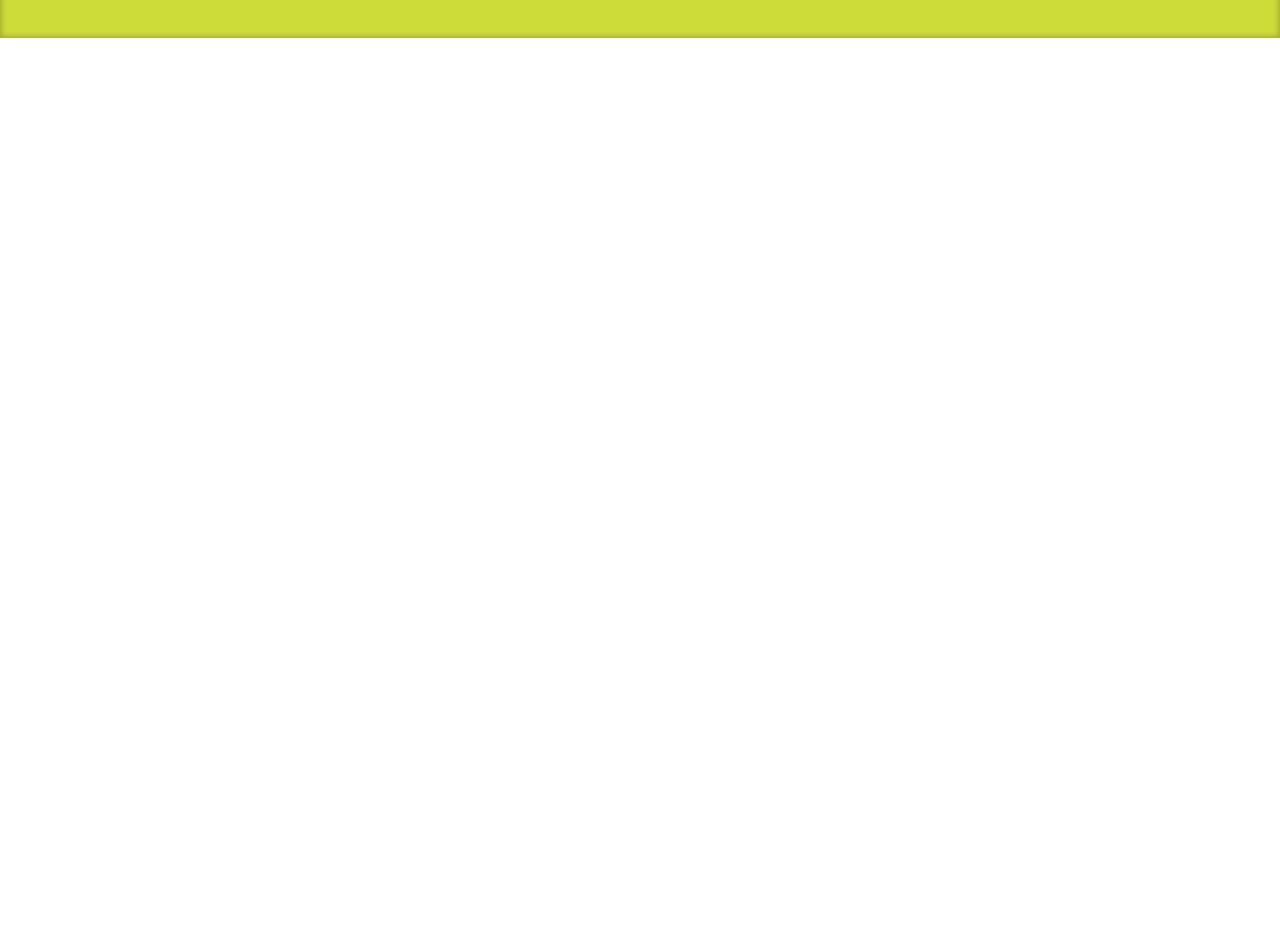
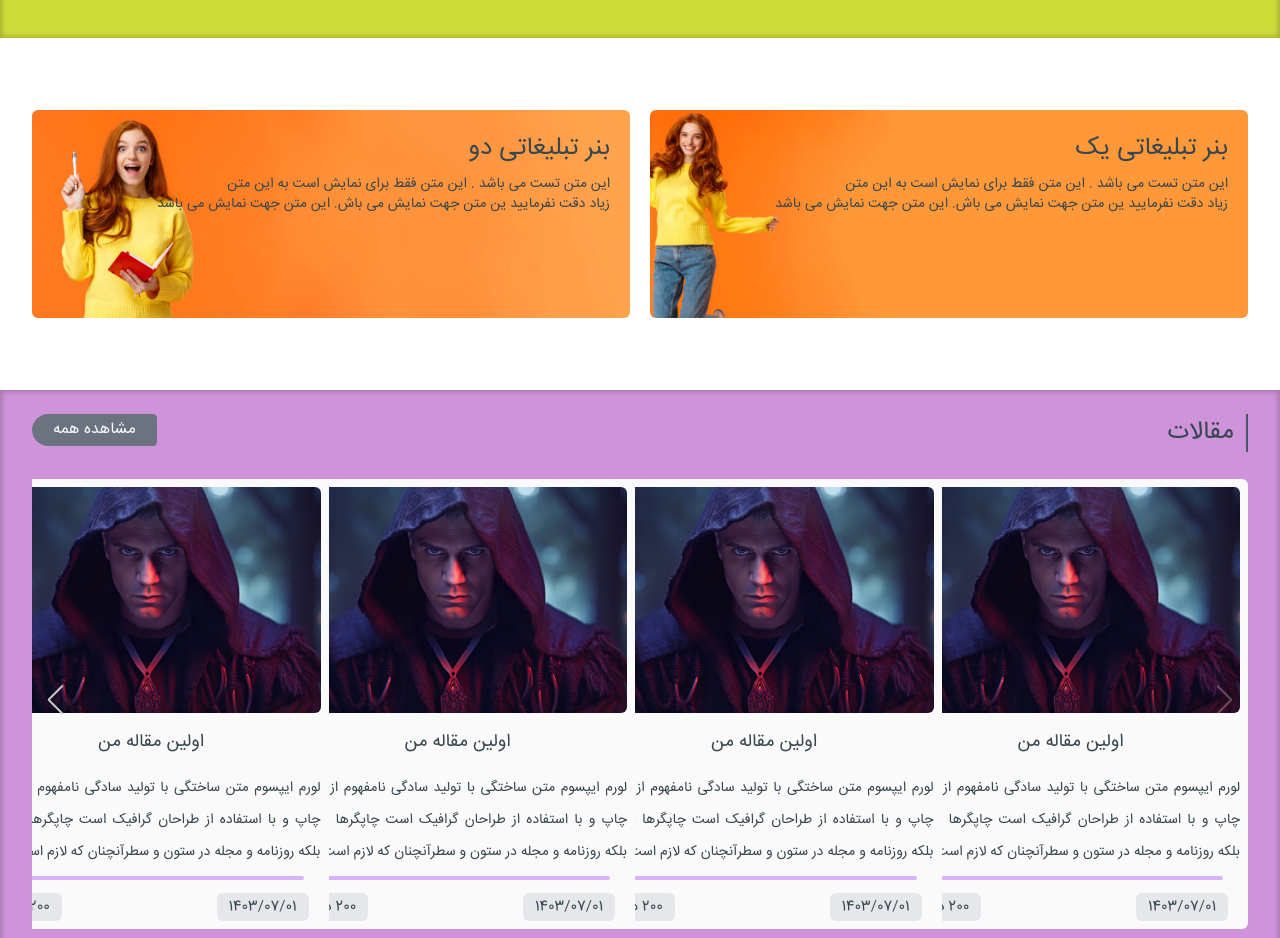
Before and after one commit to jsaraj/File-Store-Website, a Next.js app: page / in a window 1280 px wide. Shown: the part 3274-4212 px from the top of the page. Before the commit the page ends 3344 px from the top, so only its background shows below. Built offline with nearby package versions, Linux system fonts and the light colour scheme.

Commit message:
Add last Blog Slider to main page

```diff
--- /dev/null
+++ b/components/banner/EndBanner.jsx
@@ -0,0 +1,43 @@
+"use client"
+
+import Image from "next/image";
+import Link from "next/link";
+import { useState } from "react";
+
+const EndBanner = () => {
+    const [scaleBanner1, setScaleBanner1] = useState(false)
+    const [scaleBanner2, setScaleBanner2] = useState(false)
+    return (
+        <div className="flex flex-wrap md:flex-nowrap gap-5 container py-10 justify-center md:justify-between">
+            <Link href="#">
+                <div className="relative hover:rotate-2 transition-all duration-200" onMouseEnter={() => setScaleBanner1(true)} onMouseLeave={() => setScaleBanner1(false)}>
+                    <Image
+                        src="/images/pic/banner11.jpg"
+                        alt="Banner1"
+                        height={488}
+                        width={1400}
+                        className="rounded-md"
+                        quality="100" />
+                    <h2 className={scaleBanner1 ? "absolute top-5 right-5 scale-110 transition-all duration-200 " : "absolute top-5 right-5 scale-100 transition-all duration-200 "}>بنر تبلیغاتی یک</h2>
+                    <p className={scaleBanner1 ? "absolute top-20 right-5 text-sm transition-all duration-200 hidden sm:block" : "absolute top-16 right-5 text-sm transition-all duration-200 hidden sm:block"}>این متن تست می باشد .  این متن فقط برای نمایش است به این   متن <br />زیاد دقت نفرمایید ین متن جهت نمایش می باش.  این متن جهت نمایش می باشد</p>
+                </div>
+            </Link>
+            <Link href="#">
+                <div className="relative hover:-rotate-2 transition-all duration-200" onMouseEnter={() => setScaleBanner2(true)} onMouseLeave={() => setScaleBanner2(false)}>
+                    <Image
+                        src="/images/pic/banner22.jpg"
+                        alt="Banner1"
+                        height={488}
+                        width={1400}
+                        className="rounded-md hover:-rotate-2 transition-all duration-200"
+                        quality="100" />
+                    <h2 className={scaleBanner2 ? "absolute top-5 right-5 scale-110 transition-all duration-200 " : "absolute top-5 right-5 scale-100 transition-all duration-200 "}>بنر تبلیغاتی دو</h2>
+                    <p className={scaleBanner2 ? "absolute top-20 right-5 text-sm transition-all duration-200 hidden sm:block" : "absolute top-16 right-5 text-sm transition-all duration-200 hidden sm:block"}>این متن تست می باشد .  این متن فقط برای نمایش است به این   متن <br />زیاد دقت نفرمایید ین متن جهت نمایش می باش.  این متن جهت نمایش می باشد</p>
+                </div>
+
+            </Link>
+        </div>
+    );
+}
+
+export default EndBanner;
--- /dev/null
+++ b/components/slider/BlogBox.jsx
@@ -0,0 +1,39 @@
+
+
+import Image from "next/image";
+import Link from "next/link";
+import { FaCartPlus } from "react-icons/fa6";
+import { IoHeart } from "react-icons/io5";
+import { IoMdSearch } from "react-icons/io";
+
+
+
+const BlogBox = () => {
+    return (
+        <Link href="#">
+            <div className=" relative w-[355px] h-[450px] bg-zinc-50 rounded-md overflow-hidden hover:-translate-y-2 transition-all duration-200 p-2 ">
+                <Image
+                    src="/images/pic/blog.jpg"
+                    alt="seagull"
+                    width={360}
+                    height={250}
+                    className="rounded-md"
+                />
+                <h4 className="text-center py-4">
+                    اولین مقاله من
+                </h4>
+
+                <p className="text-justify text-base leading-8	sm:text-[14px]">لورم ایپسوم متن ساختگی با تولید سادگی نامفهوم از صنعت چاپ و با استفاده از طراحان گرافیک است چاپگرها و متون بلکه روزنامه و مجله در ستون و سطرآنچنان که لازم است</p>
+                <div className="h-1 bg-purple-300 w-[90%] mx-auto mt-2 rounded-md"></div>
+                <div className="flex justify-between items-center absolute bottom-2 w-full px-3 ">
+                    <p className="bg-gray-200 rounded-md py-1 px-3 text-base sm:text-sm">1403/07/01</p>
+                    <p className="bg-gray-200 rounded-md py-1 px-3 text-base sm:text-sm">200 دیدگاه</p>
+                </div>
+
+            </div>
+        </Link>
+
+    );
+}
+
+export default BlogBox;
--- /dev/null
+++ b/components/slider/BlogSlider.jsx
@@ -0,0 +1,64 @@
+
+
+"use client"
+
+import { MdOutlineKeyboardArrowLeft } from "react-icons/md";
+import Link from 'next/link';
+import React, { useRef, useState } from 'react';
+// Import Swiper React components
+import { Swiper, SwiperSlide } from 'swiper/react';
+import BlogBox from "./BlogBox"
+
+// Import Swiper styles
+import 'swiper/css';
+import 'swiper/css/pagination';
+import { Autoplay, Pagination, Navigation, Scrollbar } from 'swiper/modules';
+
+export default function BlogSlider({backcolor}) {
+    return (
+        <>
+            <section className=' shadow-inner2 pt-6 pb-10 my-8' style={{background:`${backcolor}`}}>
+                <div className='mx-8'>
+                    <div className='flex justify-between text-slate-50'>
+                        <h2 className='  mb-5 border-r-2 pr-3 border-gray-600'>مقالات</h2>
+                        <Link href="/" className="flex border text-slate-50 items-center bg-gray-500 h-8 rounded-l-3xl px-5 rounded-r-md hover:bg-opacity-0 hover:border border-gray-500 transition-all duration-300 hover:text-gray-600">مشاهده همه </Link>
+                    </div>
+                    <Swiper
+                        slidesPerView={1}
+                        spaceBetween={10}
+
+                        breakpoints={{
+                            640: {
+                                slidesPerView: 2,
+                                spaceBetween: 10,
+                            },
+                            768: {
+                                slidesPerView: 3,
+                                spaceBetween: 20,
+                            },
+                            1024: {
+                                slidesPerView: 4,
+
+                            },
+                        }}
+                        navigation={true}
+                        scrollbar={{ draggable: true }}
+                        modules={[Pagination, Navigation, Scrollbar]}
+                        className="mySwiper"
+                    >
+                        <SwiperSlide><BlogBox /></SwiperSlide>
+                        <SwiperSlide><BlogBox /></SwiperSlide>
+                        <SwiperSlide><BlogBox /></SwiperSlide>
+                        <SwiperSlide><BlogBox /></SwiperSlide>
+                        <SwiperSlide><BlogBox /></SwiperSlide>
+                        <SwiperSlide><BlogBox /></SwiperSlide>
+                        <SwiperSlide><BlogBox /></SwiperSlide>
+                        <SwiperSlide><BlogBox /></SwiperSlide>
+                        <SwiperSlide><BlogBox /></SwiperSlide>
+                    </Swiper>
+                </div>
+
+            </section>
+        </>
+    );
+}
--- a/components/slider/GraphicBox.jsx
+++ b/components/slider/GraphicBox.jsx
@@ -1,7 +1,7 @@
 import Image from "next/image";
 import Link from "next/link";
 import { FaCartPlus } from "react-icons/fa6";
-import { IoHeart } from "react-icons/io5";
+import { IoHeart ,IoResizeSharp ,IoSaveOutline } from "react-icons/io5";
 import { IoMdSearch } from "react-icons/io";
 import { AiOutlineFormatPainter } from "react-icons/ai";
 
@@ -20,7 +20,7 @@ const GraphicBox = () => {
                 <h4 className="text-center py-2">
                     فایل گرافیکی یک
                 </h4>
-                <div className="flex justify-between p-2 bg-gray-100 mb-1">
+                <div className="flex justify-between p-2 bg-gray-100 mb-1 text-base sm:text-sm">
                     <div className="flex justify-start gap-2">
                         <AiOutlineFormatPainter size={20} />
                         <p>فرمت</p>
@@ -30,17 +30,17 @@ const GraphicBox = () => {
                     </div>
                 </div>
                 <div className="flex justify-between p-2 bg-gray-100 mb-1">
-                    <div className="flex justify-start gap-2">
-                        <AiOutlineFormatPainter size={20} />
+                    <div className="flex justify-start gap-2 text-base sm:text-sm">
+                        <IoResizeSharp size={20} />
                         <p>سایز</p>
                     </div>
                     <div>
                         <p>100*200</p>
                     </div>
                 </div>
-                <div className="flex justify-between p-2 bg-gray-100 ">
+                <div className="flex justify-between p-2 bg-gray-100 text-base sm:text-sm ">
                     <div className="flex justify-start gap-2">
-                        <AiOutlineFormatPainter size={20} />
+                        <IoSaveOutline size={20} />
                         <p>حجم</p>
                     </div>
                     <div>
--- a/components/slider/ProductBox.jsx
+++ b/components/slider/ProductBox.jsx
@@ -1,7 +1,7 @@
 import Image from "next/image";
 import Link from "next/link";
 import { FaCartPlus } from "react-icons/fa6";
-import { IoHeart } from "react-icons/io5";
+import { IoHeart  } from "react-icons/io5";
 import { IoMdSearch } from "react-icons/io";
 
 
--- a/src/app/page.js
+++ b/src/app/page.js
@@ -1,7 +1,9 @@
 
 
-import MiddleBanner from "../../components/banner";
+import EndBanner from "../../components/banner/EndBanner";
+import MiddleBanner from "../../components/banner/MiddleBanner";
 import CategoryBox from "../../components/catgoryBox/CategoryBox";
+import BlogSlider from "../../components/slider/BlogSlider";
 import GraphicSlider from "../../components/slider/GraphicSlider";
 import MainSlider from "../../components/slider/mainSlider";
 import ProductSlider from "../../components/slider/ProductSlider";
@@ -9,12 +11,14 @@ import ProductSlider from "../../components/slider/ProductSlider";
 export default function Home() {
   return (
     <>
-      <MainSlider/>
-      <ProductSlider title="اپلیکیشن" linkslider="apps" backcolor="#ffb74d"/>
-      <MiddleBanner/>
-      <ProductSlider title="کتاب" linkslider="books" backcolor="#26c6da"/>
-      <CategoryBox/>
-      <GraphicSlider backcolor="#cddc39"/>
+      <MainSlider />
+      <ProductSlider title="اپلیکیشن" linkslider="apps" backcolor="#ffb74d" />
+      <MiddleBanner />
+      <ProductSlider title="کتاب" linkslider="books" backcolor="#26c6da" />
+      <CategoryBox />
+      <GraphicSlider backcolor="#cddc39" />
+      <EndBanner />
+      <BlogSlider backcolor="#ce93d8" />
     </>
   );
 }
```
Also changed, not shown: components/banner/MiddleBanner.jsx (renamed from components/banner/index.jsx), public/images/pic/blog.jpg (added), public/images/pic/psdfile.jpg (deleted).
